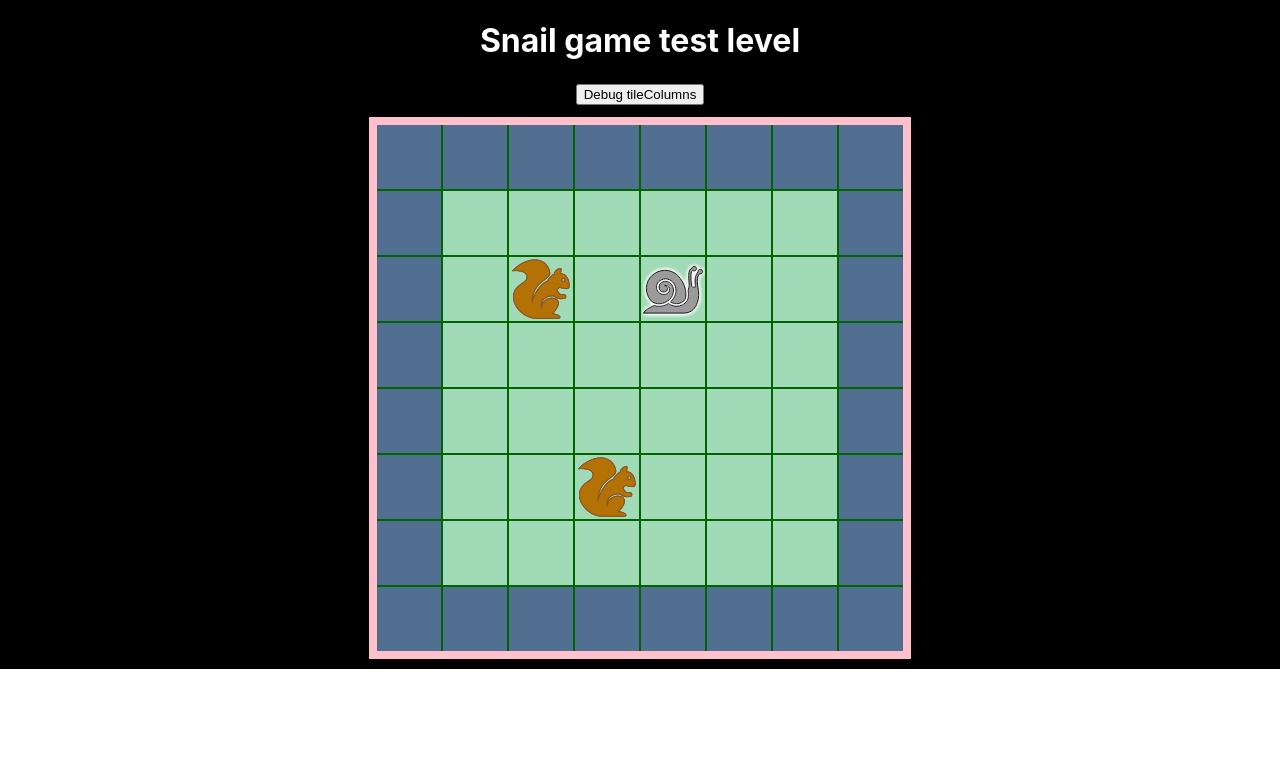
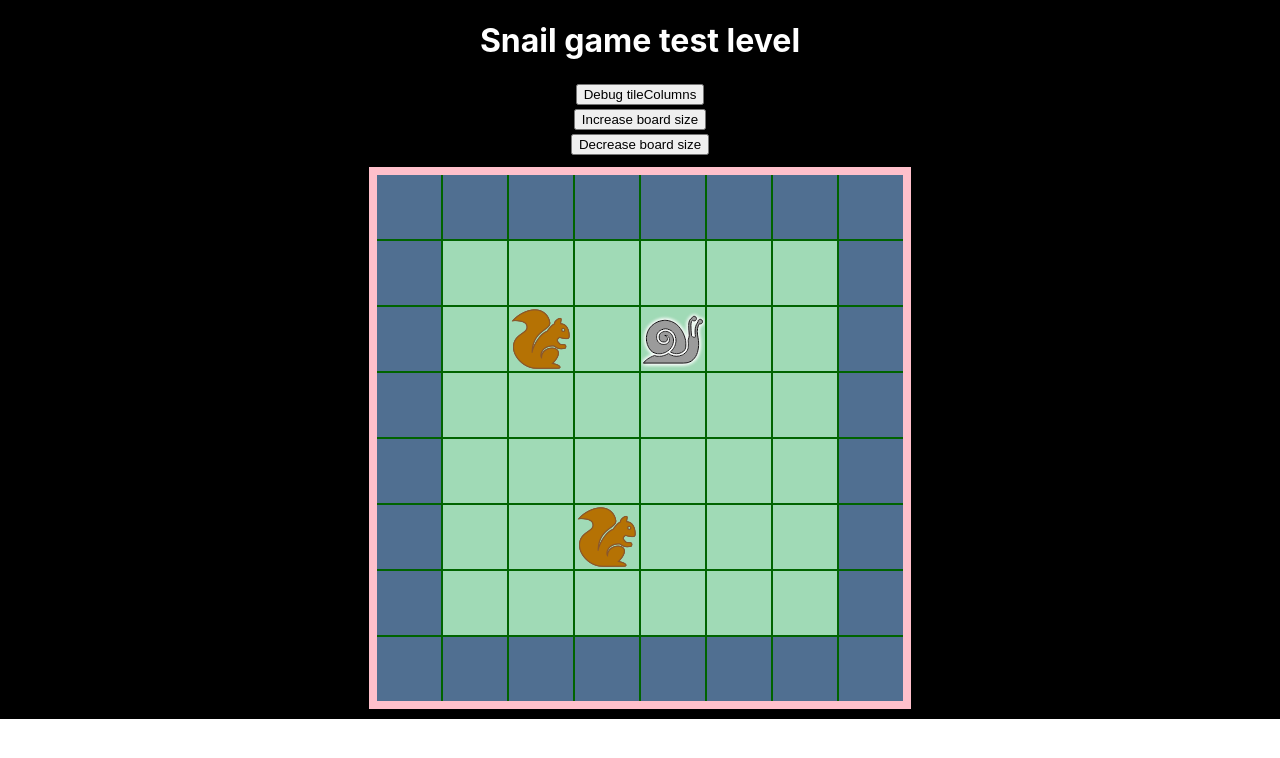
Before and after one commit to Snail-Game/snail-game, a React (Create React App) app: page / in a window 1280 px wide. Shown: the top 758 px of the page. Built offline with nearby package versions, Linux system fonts and the light colour scheme.

Commit message:
Give player option to resize board

```diff
--- a/src/components/TestLevel.jsx
+++ b/src/components/TestLevel.jsx
@@ -4,9 +4,9 @@ import { enemyMoves } from './EnemyMoves';
 export default function TestLevel() {
   const canvasRef = useRef(null);
   const padding = 2;
-  const cellSize = 64;
-  const canvasWidth = 8 * (cellSize + padding) - padding;
-  const canvasHeight = 8 * (cellSize + padding) - padding;
+  const [cellSize, setCellSize] = useState(64);
+  let canvasWidth = 8 * (cellSize + padding) - padding;
+  let canvasHeight = 8 * (cellSize + padding) - padding;
   const wallColor = "#506F91";
   const spaceColor = "#A0DAB6";
   const moveColor = "#FFD700";
@@ -58,7 +58,9 @@ export default function TestLevel() {
             ctx.drawImage(
               player,
               i * (cellSize + padding),
-              j * (cellSize + padding)
+              j * (cellSize + padding),
+              cellSize,
+              cellSize
             );
           };
         } else if (tile.id === 8) {
@@ -75,7 +77,9 @@ export default function TestLevel() {
             ctx.drawImage(
               enemy,
               i * (cellSize + padding),
-              j * (cellSize + padding)
+              j * (cellSize + padding),
+              cellSize,
+              cellSize
             );
           };
         } else if (tile.id === 3) {
@@ -92,7 +96,9 @@ export default function TestLevel() {
             ctx.drawImage(
               enemy,
               i * (cellSize + padding),
-              j * (cellSize + padding)
+              j * (cellSize + padding),
+              cellSize,
+              cellSize
             );
           };
           ctx.strokeStyle = attackColor;
@@ -113,7 +119,7 @@ export default function TestLevel() {
       });
     });
     return ctx;
-  }, [tileColumns]);
+  }, [tileColumns, cellSize]);
 
   useEffect(() => {
     const canvas = canvasRef.current;
@@ -277,10 +283,20 @@ export default function TestLevel() {
     console.log(tileColumns);
   }
 
+  const boardSizeUp = () => {
+    setCellSize(cellSize + 2);
+  }
+
+  const boardSizeDown = () => {
+    setCellSize(cellSize - 2);
+  }
+
   return (
     <div id="main">
       <h1>Snail game test level</h1>
       <button onClick={debugTileColumns}>Debug tileColumns</button>
+      <button onClick={boardSizeUp}>Increase board size</button>
+      <button onClick={boardSizeDown}>Decrease board size</button>
       <canvas
         onClick={(e) => handleCanvasClick(e)}
         ref={canvasRef}
```
